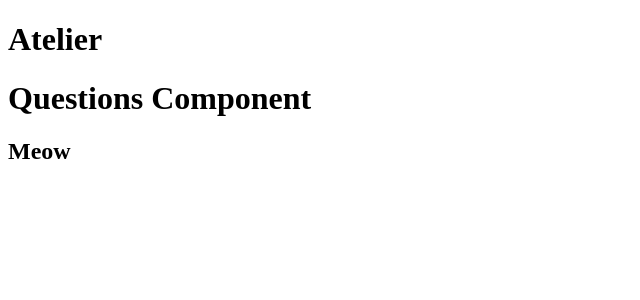
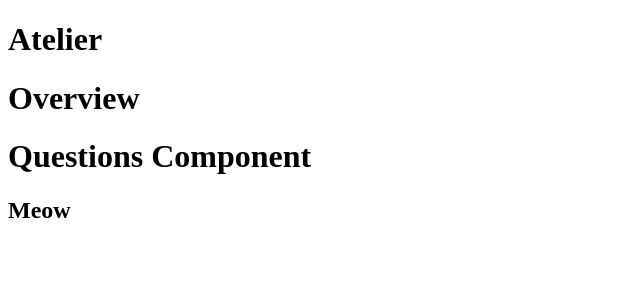
Before and after one commit to SDC-Adrastea/Atelier, a React app: page / in a window 1280 px wide. Shown: the top 300 px of the page, without its empty margins (0-640 px from the left). Built offline with nearby package versions, Linux system fonts and the light colour scheme; no server answers; the HTML template or start-up script is replaced by a standard one.

Commit message:
basic overview file rendering

```diff
--- a/client/src/components/Overview.jsx
+++ b/client/src/components/Overview.jsx
@@ -0,0 +1,11 @@
+import React, {useState, useEffect} from 'react';
+
+export const Overview = (props) => {
+  console.log('props for overview: ', props)
+
+  return (
+    <div>
+      <h1>Overview</h1>
+    </div>
+  );
+}
--- a/client/src/index.jsx
+++ b/client/src/index.jsx
@@ -17,7 +17,7 @@ const App = () => {
   return (
     <div>
       <h1>Atelier</h1>
-      {/* <Overview productNum={productNum} /> */}
+      <Overview productNum={productNum} />
       {/* <Related productNum={productNum} setProduct={setProduct}/> */}
       <Questions productNum={productNum}/>
       {/* <Reviews productNum={productNum}/> */}
```
Also changed, not shown: 1 other file (tests, documents, lock files or other folders).
